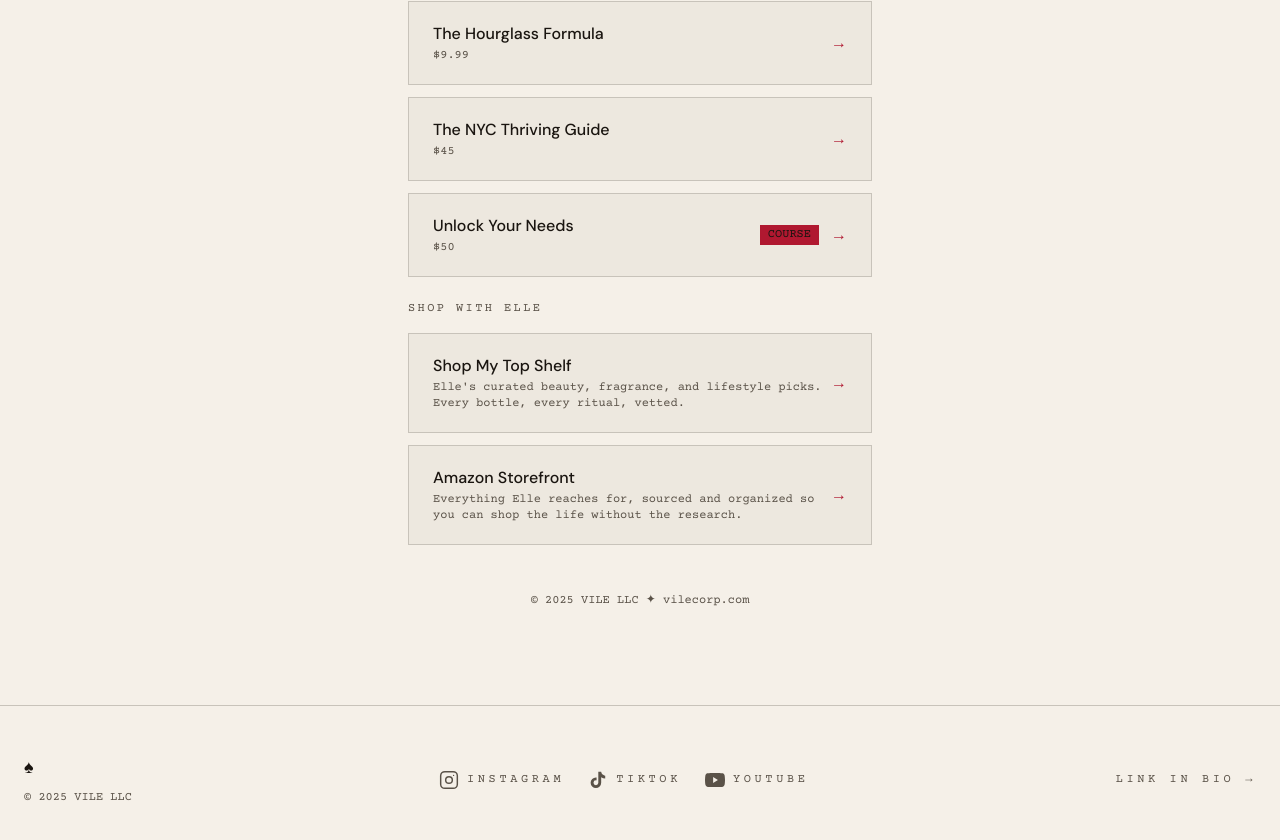
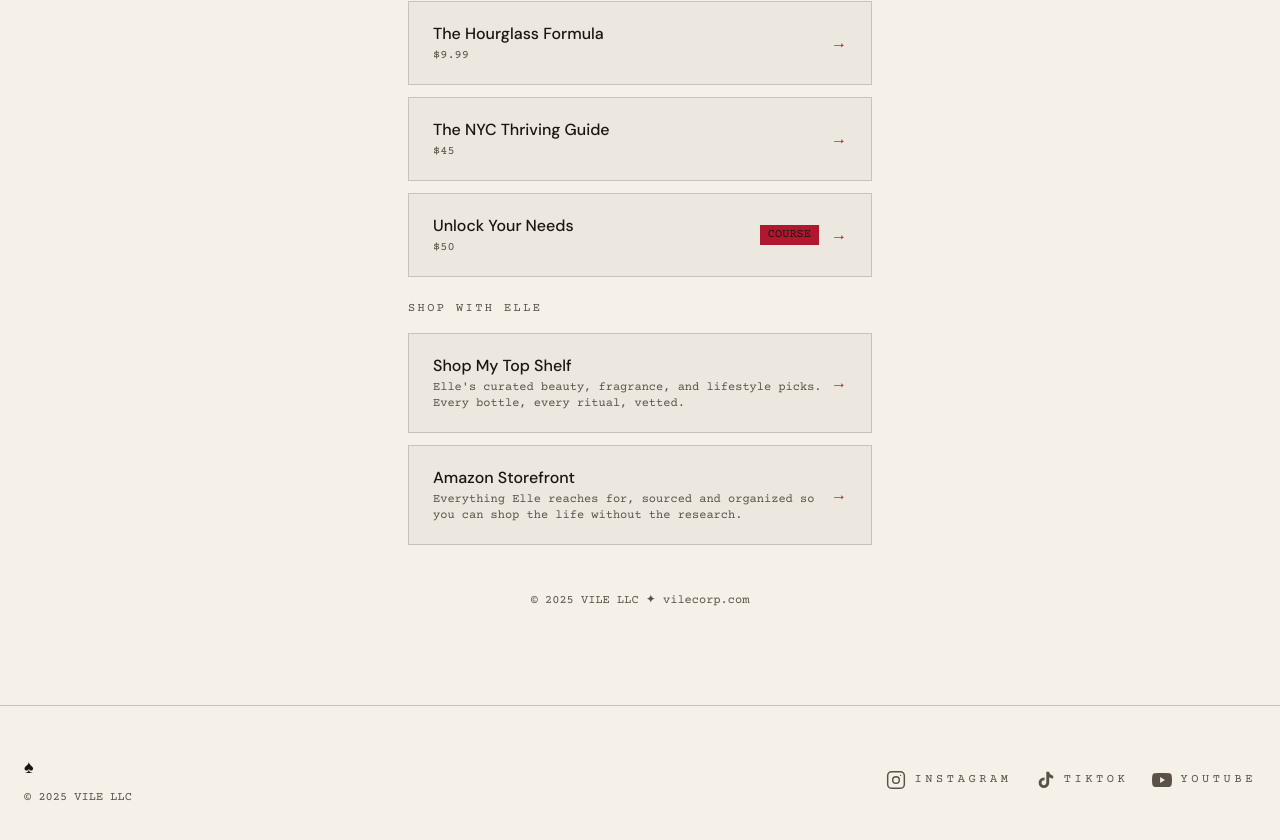
Before and after one commit to thevillanelle/vilecorp, a React (Vite) app: page /links in a window 1280 px wide. Shown: the part 711-1551 px from the top of the page. Built offline with nearby package versions, Linux system fonts and the light colour scheme; no server answers.

Commit message:
fix: remove link-in-bio footer CTA, doesn't make sense on the full site

```diff
--- a/src/components/Footer.jsx
+++ b/src/components/Footer.jsx
@@ -1,4 +1,3 @@
-import { Link } from 'react-router-dom'
 import SocialLinks from './SocialLinks'
 
 export default function Footer() {
@@ -10,12 +9,6 @@ export default function Footer() {
           <p className="font-mono text-xs text-cream-muted">© 2025 VILE LLC</p>
         </div>
         <SocialLinks />
-        <Link
-          to="/links"
-          className="font-mono text-xs tracking-widest text-cream-muted hover:text-crimson transition-colors"
-        >
-          LINK IN BIO →
-        </Link>
       </div>
     </footer>
   )
```
